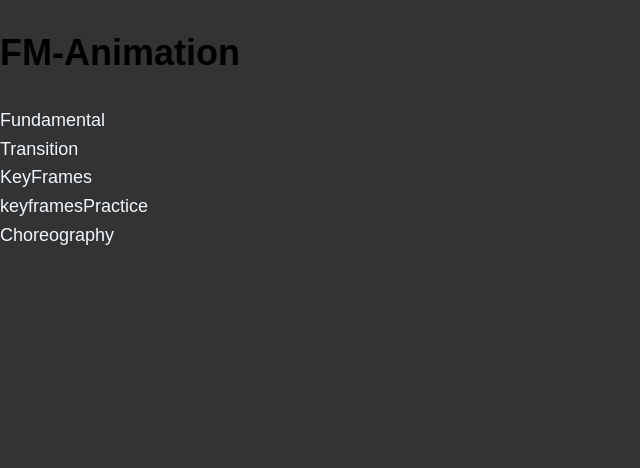
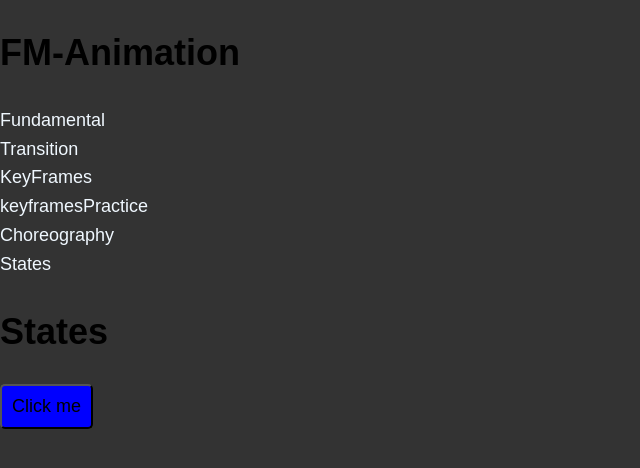
Before and after one commit to Lam-Big-Water/FM-Animation-Course, a React (Vite) app: page /states in a window 1280 px wide. Shown: the top 468 px of the page, without its empty margins (0-640 px from the left). Built offline with nearby package versions, Linux system fonts and the light colour scheme.

Commit message:
next is p24

```diff
--- a/src/App.scss
+++ b/src/App.scss
@@ -394,3 +394,25 @@
         }
     }
 }
+
+
+.states-button {
+    appearance: none;
+    padding: 10px;
+    border-radius: 5px;
+    background-color: var(--color);
+    transition: all .3s;
+
+    &:hover {
+        opacity: 0.5;
+    }
+
+    &:active {
+        transform: translateY(10%);
+        opacity: 1;
+    }
+
+}
+.blueB {
+    background-color: blue;
+}
--- a/src/App.tsx
+++ b/src/App.tsx
@@ -4,6 +4,7 @@ import Transition from './components/Transition-02';
 import KeyFrames from './components/KeyFrames-03';
 import KeyFramesPractice from './components/KeyFramesPractice-03';
 import Choreography from './components/Choreography-04';
+import States from './components/States-05';
 import './App.scss';
 
 const App = () => {
@@ -16,6 +17,7 @@ const App = () => {
           <li><Link to='/keyframes'>KeyFrames</Link></li>
           <li><Link to='/keyframesPractice'>keyframesPractice</Link></li>
           <li><Link to='/choreography'>Choreography</Link></li>
+          <li><Link to='/states'>States</Link></li>
 
         </ul>
       <Routes>
@@ -24,6 +26,7 @@ const App = () => {
         <Route path='/keyframes' element={<KeyFrames />}/>
         <Route path='/keyframesPractice' element={<KeyFramesPractice />}/>
         <Route path='/choreography' element={<Choreography />}/>
+        <Route path='/states' element={<States />}/>
 
       </Routes>
     </div>
--- /dev/null
+++ b/src/components/States-05.tsx
@@ -0,0 +1,16 @@
+import { useState } from "react"
+
+const States = () => {
+  const [state, setState] = useState(false);
+  const handleState = () => {
+    setState(!state);
+  }
+  return (
+    <div className="app">
+        <h1 className="stateTit">States</h1>
+        <button className={state ? 'states-button' : 'states-button blueB'} onClick={handleState}>Click me</button>
+    </div>
+  )
+}
+
+export default States
```
